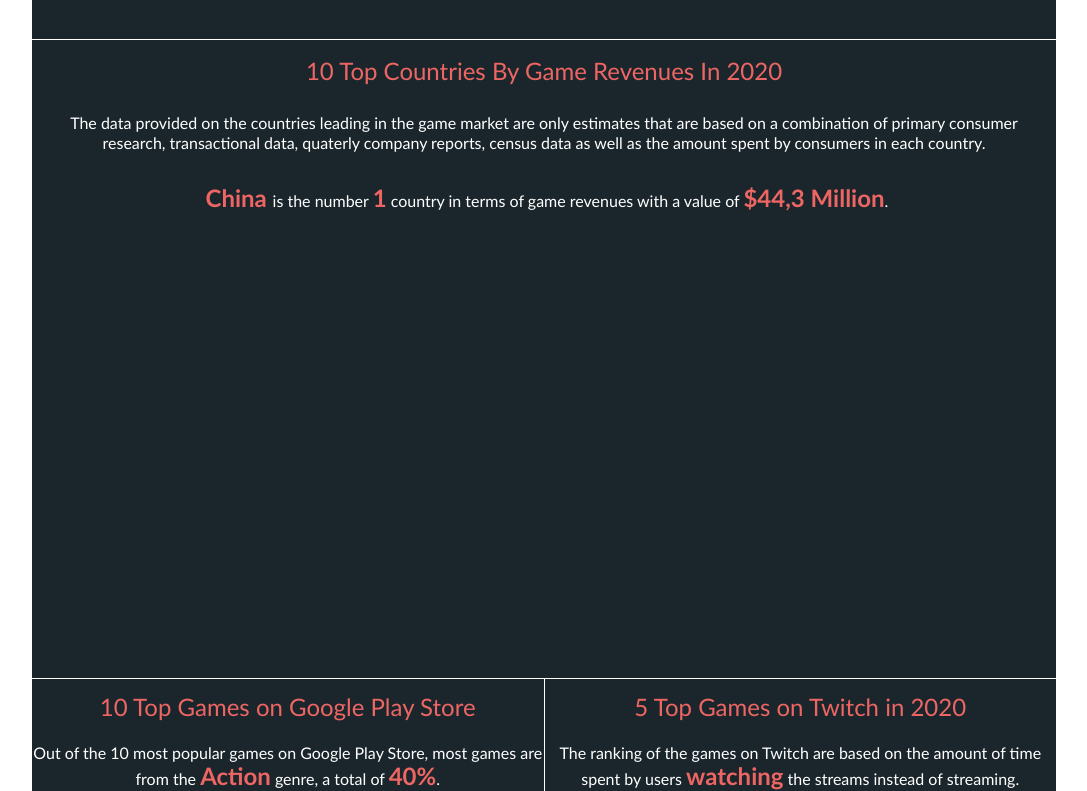
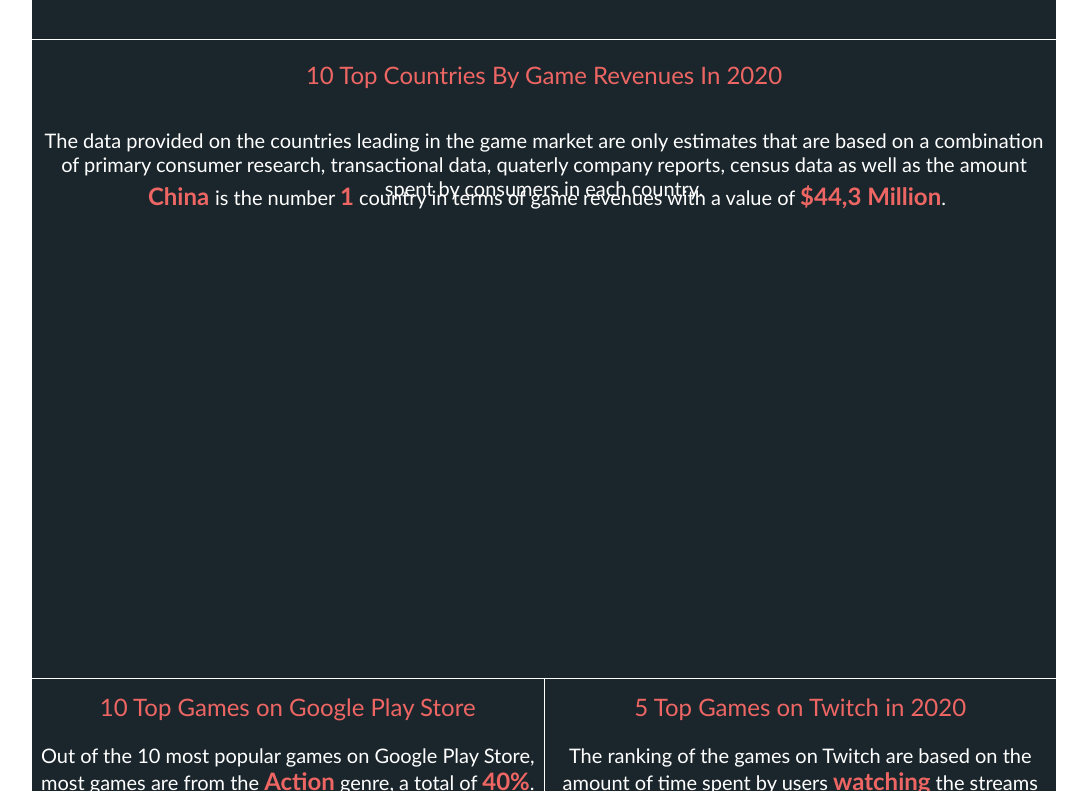
Before and after one commit to MaryamPeer/VideoGames, a plain HTML site: page index.html in a window 1280 px wide. Shown: the part 161-952 px from the top of the page, without its empty margins (96-1183 px from the left). Drawn offline with nearby package versions, Linux system fonts and the light colour scheme; a script that the page names is missing.

Commit message:
updated css file

```diff
--- a/css/mapChartStyle.css
+++ b/css/mapChartStyle.css
@@ -17,7 +17,7 @@
 }
 
 #mapText{
-    height: 10%;
+    height: 6%;
 }
 
 #mapText2{
@@ -26,7 +26,7 @@
 
 #choropleth_symbol{
     position: relative;
-    height: 70%;
+    height: 68%;
     display: flex;
     justify-content: center;
     align-items: center;
--- a/css/style.css
+++ b/css/style.css
@@ -91,6 +91,6 @@ input{
     text-align: center;
 }
 
-h6{
+h5{
     color: white;
 }
--- a/index.html
+++ b/index.html
@@ -52,13 +52,13 @@
                     <h4 class="h4">10 Top Countries By Game Revenues In 2020</h4>
                 </div>
                 <div id="mapText">
-                    <h6>The data provided on the countries leading in the game market are only estimates that are based
+                    <h5>The data provided on the countries leading in the game market are only estimates that are based
                        on a combination of primary consumer research, transactional data, quaterly company reports, census data
                        as well as the amount spent by consumers in each country.
-                    </h6>
+                    </h5>
                 </div>
                 <div id="mapText2">
-                    <h6><b>&nbspChina&nbsp</b>is the number <b>1</b> country in terms of game revenues with a value of <b>$44,3 Million</b>.</h6>
+                    <h5><b>&nbspChina&nbsp</b>is the number <b>1</b> country in terms of game revenues with a value of <b>$44,3 Million</b>.</h5>
                 </div>
                 <div id="choropleth_symbol" class="col-sm">
                     <div id="choropleth_symbol_map"></div>
@@ -73,7 +73,7 @@
                             <h4 class="h4">10 Top Games on Google Play Store</h4>
                         </div>
                         <div id="bubblePlotText">
-                            <h6>Out of the 10 most popular games on Google Play Store, most games are from the <b>Action</b> genre, a total of <b>40%</b>.</h6>
+                            <h5>Out of the 10 most popular games on Google Play Store, most games are from the <b>Action</b> genre, a total of <b>40%</b>.</h5>
                         </div>
                         <div id="bubblePlot">
                             <svg width ="300" height="300" font-family="sans-serif" font-size="10" text-anchor="middle" viewBox="0 0 300 300" preserveAspectRatio="xMidYMid meet">
@@ -88,7 +88,7 @@
                             <h4 class="h4">5 Top Games on Twitch in 2020</h4>
                         </div>
                         <div id="radialPlotText">
-                            <h6>The ranking of the games on Twitch are based on the amount of time spent by users <b>watching</b> the streams instead of streaming.</h6>
+                            <h5>The ranking of the games on Twitch are based on the amount of time spent by users <b>watching</b> the streams instead of streaming.</h5>
                         </div>
                         <div id="radialPlotDiv" class="col-sm">
                             <div id="radial_plot"></div>
@@ -104,8 +104,8 @@
                             <h4 class="h4" id="genreTitle">Game Genre: Global Sales In 2016</h4>
                         </div>
                         <div>
-                            <h6>By clicking on the genres shown below, the chart for games' critic score and the chart for game sales per plaform will change to display
-                                data from the selected genre.</h6><br>
+                            <h5>By clicking on the genres shown below, the chart for games' critic score and the chart for game sales per plaform will change to display
+                                data from the selected genre.</h5><br>
                         </div>
                     </div>
                 </div>
```
